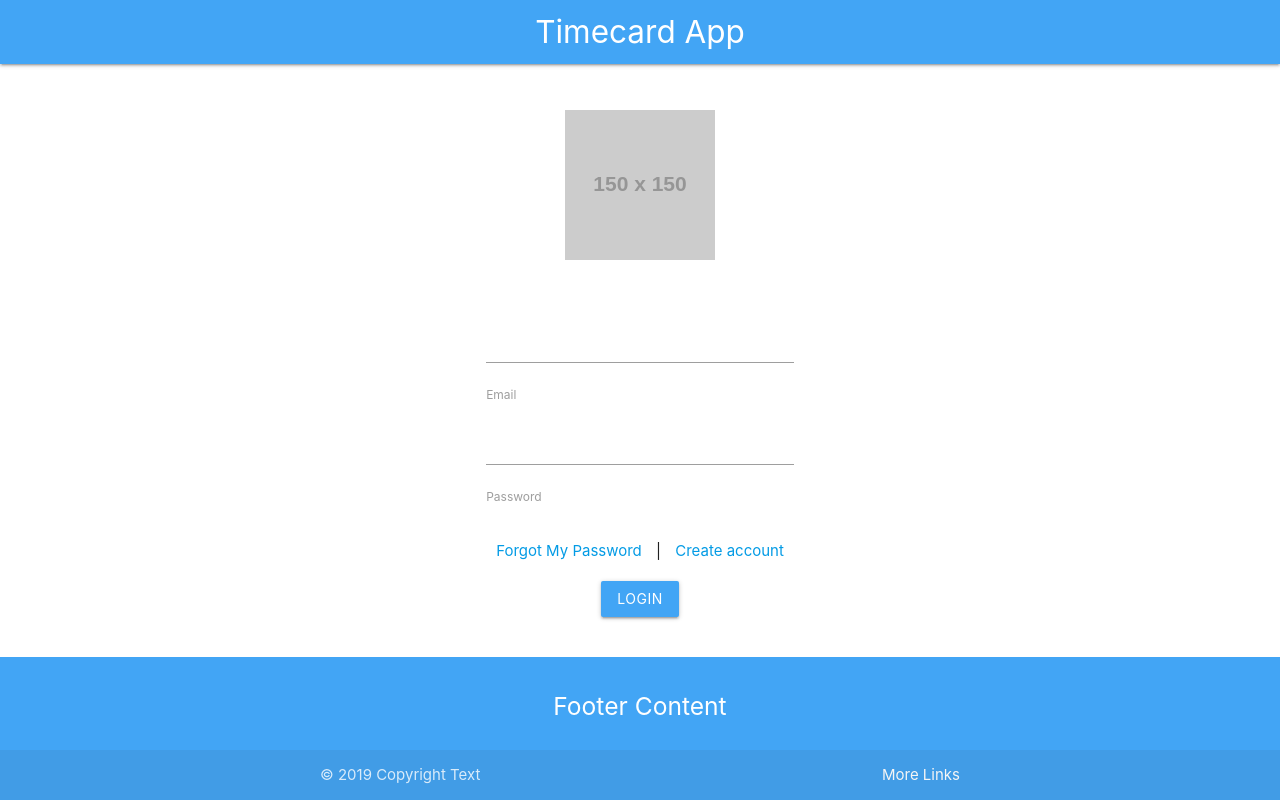
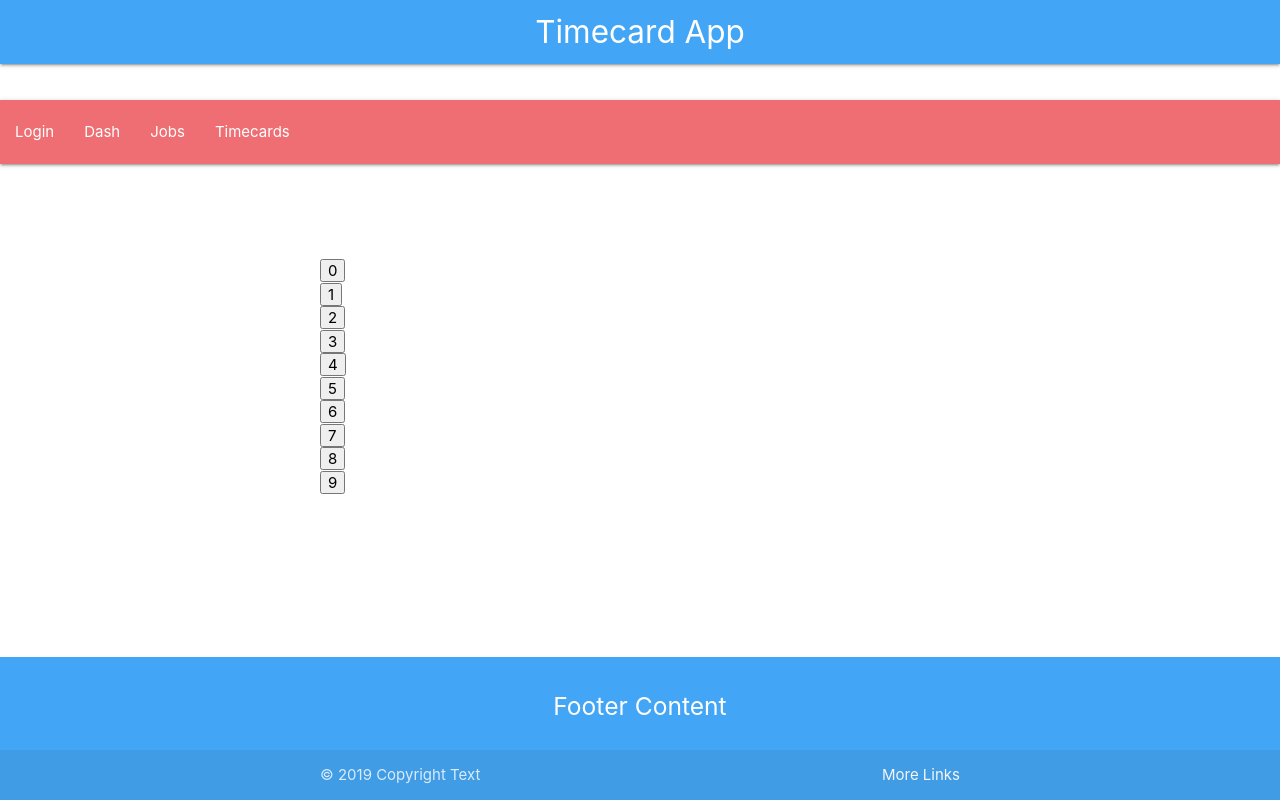
Before and after one commit to twistedx/timecard-app, a React (Create React App) app in the folder client/: page /dash in a window 1280 px wide. Built offline with nearby package versions, Linux system fonts and the light colour scheme.

Commit message:
trash this branch but it has a test nav and stuff i may reuse later

```diff
--- a/client/src/App.js
+++ b/client/src/App.js
@@ -1,19 +1,26 @@
 import React, { Fragment, useEffect } from 'react';
+import { BrowserRouter as Router, Route, Link } from 'react-router-dom';
 import 'materialize-css/dist/css/materialize.min.css';
 import M from 'materialize-css/dist/js/materialize.min.js';
 import './App.css';
+import TestRouter from './components/testrouter/router.js';
 import LoginPage from './components/LoginPage/LoginPage.js';
 
+
+
 const App = () => {
-
-  useEffect(() => {
-    //Init Materialize JS
-    M.AutoInit();
-  });
+// initiating materialize
+useEffect(() => {
+  //Init Materialize JS
+  M.AutoInit();
+});
 
   return (
     <Fragment>
-      <LoginPage />
+      {/* admin test router */}
+      <div style= {{marginTop: '100px'}}>
+      <TestRouter />
+      </div>
     </Fragment>
   );
 }
--- /dev/null
+++ b/client/src/components/Dash/DashPage.js
@@ -0,0 +1,26 @@
+import React from 'react';
+import Navbar from '../Navbar/Navbar.js';
+import BtnList from './btnlist.js';
+import Footer from '../Footer/Footer.js';
+
+const DashPage = () => {
+    return (
+        [
+            <div>
+                <header>
+                    <Navbar />
+                </header>
+                <main>
+                    <body>
+                    <BtnList />
+                    </body>
+                </main>
+                <footer>
+                    <Footer />
+                </footer>
+            </div>
+        ]
+    )
+}
+
+export default DashPage;
--- /dev/null
+++ b/client/src/components/Dash/btnlist.js
@@ -0,0 +1,32 @@
+import React, { useState } from 'react';
+// import './btnlist.css';
+
+
+const BtnList = () => {
+    //test array
+    let arr = [];
+    //setting test array
+    const setArr = () => {
+        for(let i = 0;i<10;i++){
+            arr.push(i);
+        }
+    }
+
+    //calling set array function to fill array
+    setArr();
+
+
+    return (
+        <div className="container">
+            <ul>
+                {
+                    arr.map((e,i) => {
+                        return <li key = {i}> <button> {e} </button> </li>
+                    })
+                }
+            </ul>
+        </div>
+    );
+}
+
+export default BtnList;
--- /dev/null
+++ b/client/src/components/testrouter/router.js
@@ -0,0 +1,55 @@
+import React from 'react';
+import { BrowserRouter as Router, Route, Link } from 'react-router-dom';
+import LoginPage from '../LoginPage/LoginPage.js';
+import DashPage from '../Dash/DashPage.js';
+
+
+
+//Temp Routes
+function Dash() {
+  return <h2>Dash</h2>;
+}
+
+function Jobs() {
+  return <h2>Jobs</h2>;
+}
+
+function Timecards() {
+  return <h2>Timecards</h2>;
+}
+
+
+
+
+const TestRouter = () => {
+
+  return (
+    <Router>
+      <div>
+        <nav>
+          <ul>
+            <li>
+              <Link to="/">Login</Link>
+            </li>
+            <li>
+              <Link to="/dash/">Dash</Link>
+            </li>
+            <li>
+              <Link to="/jobs/">Jobs</Link>
+            </li>
+            <li>
+              <Link to="/timecards/">Timecards</Link>
+            </li>
+          </ul>
+        </nav>
+
+        <Route path="/" exact component={LoginPage} />
+        <Route path="/dash/" component={DashPage} />
+        <Route path="/jobs/" component={Jobs} />
+        <Route path="/timecards/" component={Timecards} />
+      </div>
+    </Router>
+  );
+}
+
+export default TestRouter;
```
Also changed, not shown: client/src/components/Dash/cardreveal.js (added, +16 -0 lines), 1 other file (tests, documents, lock files or other folders).
